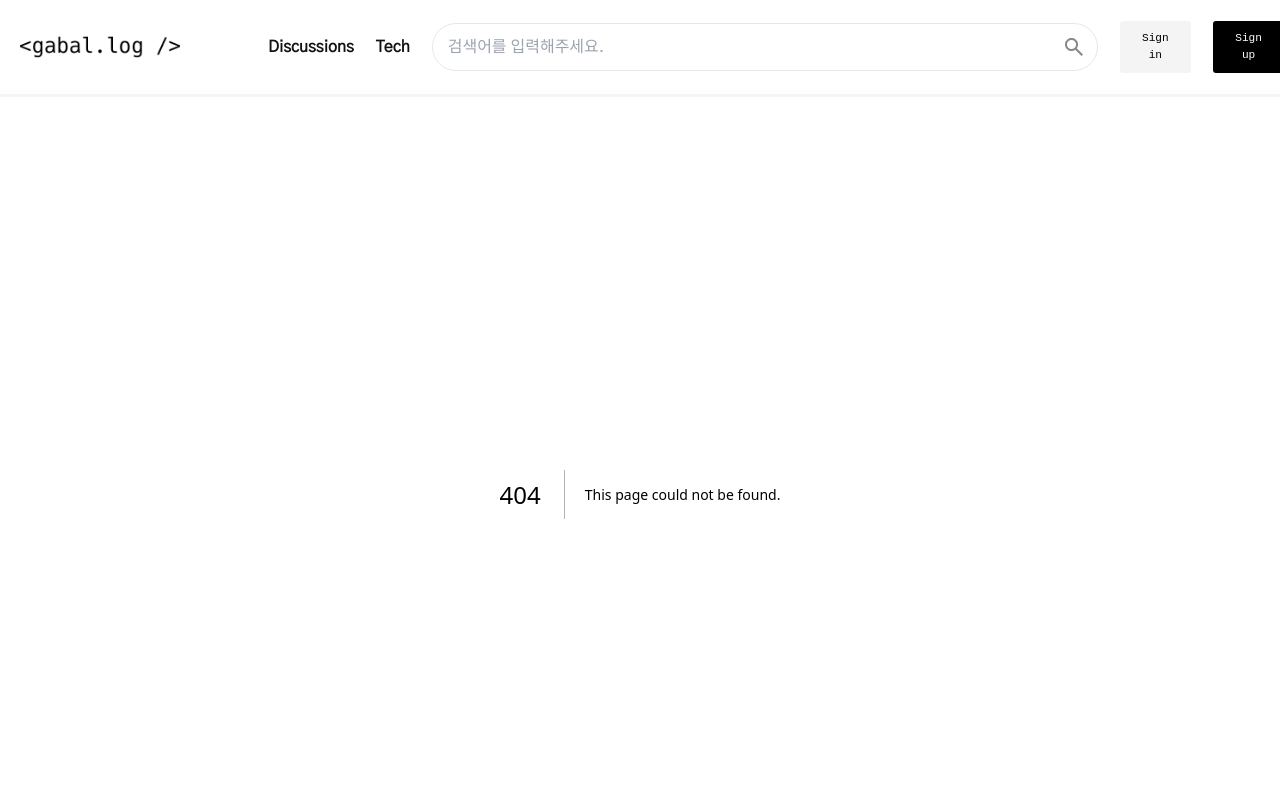
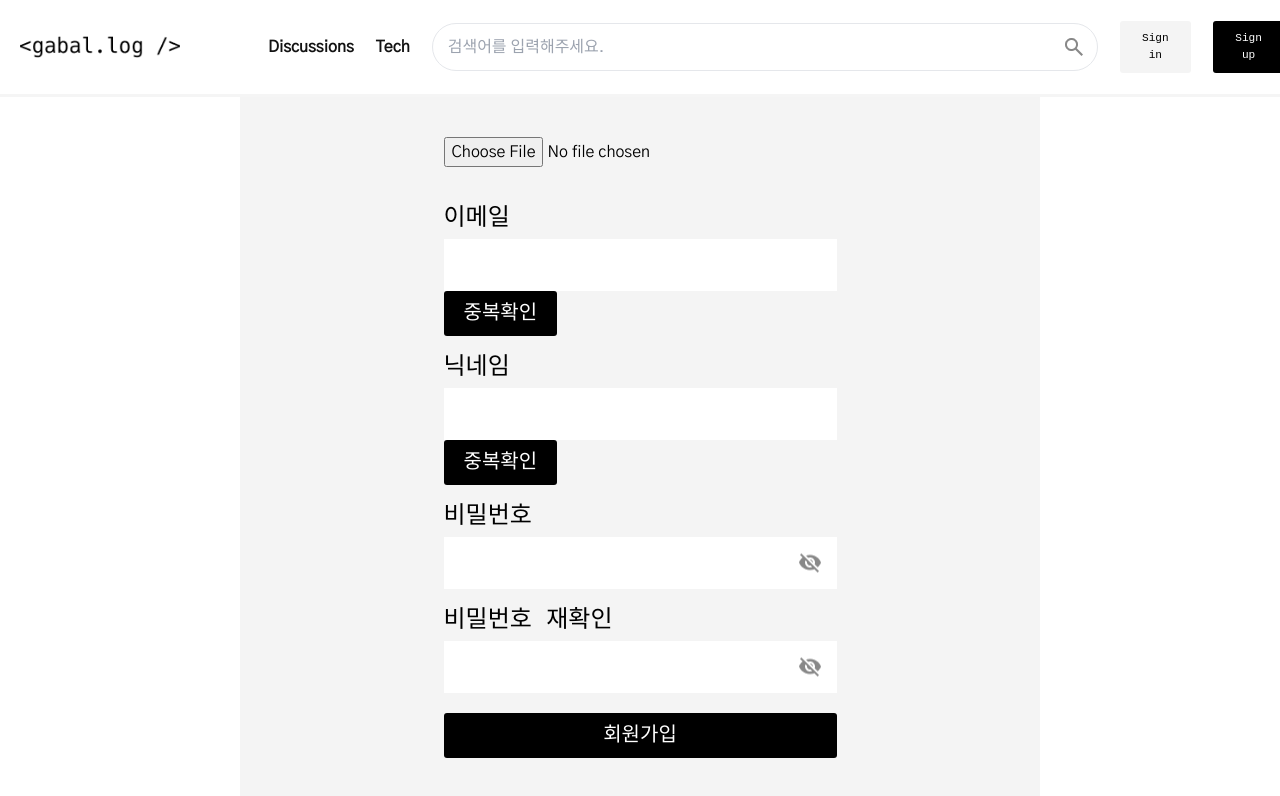
Before and after one commit to GaebalLog/GaebalLog_front, a Next.js app: page /auth/signup in a window 1280 px wide. Before the commit this address had no page. Shown: the top 796 px of the page. Built offline with nearby package versions, Linux system fonts and the light colour scheme; no server answers; a small style sheet from the web is missing.

Commit message:
[FEAT] 회원가입 기능 구현을 위한 임시 레이아웃 구성

```diff
--- /dev/null
+++ b/src/api/api.ts
@@ -0,0 +1,31 @@
+import axios from "axios";
+
+const instance = axios.create({
+  baseURL: process.env.REACT_APP_MY_API,
+  withCredentials: true,
+});
+
+export const authAPI = {
+  localLogin: async (payload: FormData) => {
+    const { data } = await instance.post(
+      "/auth/login",
+      { payload },
+      {
+        headers: { "Content-Type": "multipart/form-data" },
+      },
+    );
+    return data;
+  },
+  googleLogin: async (code: string | null) => {
+    const { data } = await instance.post("/auth/snslogin", { code });
+    return data;
+  },
+  emailConfirm: async (email: string) => {
+    const { data } = await instance.post("/auth/emailCheck", { email });
+    return data;
+  },
+  nicknameConfirm: async (nickname: string) => {
+    const { data } = await instance.post("/auth/nicknameCheck", { nickname });
+    return data;
+  },
+};
--- /dev/null
+++ b/src/app/api/auth/callback/[...snsType]/page.tsx
@@ -0,0 +1,38 @@
+"use client";
+
+import { notFound, redirect, useSearchParams } from "next/navigation";
+import Link from "next/link";
+import React, { useCallback, useEffect } from "react";
+
+import { authAPI } from "@/api/api";
+
+interface Props {
+  params: {
+    snsType: string;
+  };
+}
+
+const GoogleLogin = ({ params: { snsType } }: Props) => {
+  const searchParams = useSearchParams();
+
+  const fetchData = useCallback(async () => {
+    if (searchParams) {
+      const code = searchParams.get("code");
+      const data = await authAPI.googleLogin(code);
+    }
+  }, [searchParams]);
+
+  useEffect(() => {
+    const acceptedTypes = ["google", "github", "kakao"];
+    if (!acceptedTypes.includes(snsType[0])) return notFound();
+  }, [snsType]);
+
+  useEffect(() => {
+    fetchData();
+    redirect("/home");
+  }, [fetchData]);
+
+  return <Link href="/home">메인 페이지로 다시 이동</Link>;
+};
+
+export default GoogleLogin;
--- /dev/null
+++ b/src/app/auth/callback/[...snsType]/page.tsx
@@ -0,0 +1,38 @@
+"use client";
+
+import { notFound, redirect, useSearchParams } from "next/navigation";
+import Link from "next/link";
+import React, { useCallback, useEffect } from "react";
+
+import { authAPI } from "@/api/api";
+
+interface Props {
+  params: {
+    snsType: string;
+  };
+}
+
+const GoogleLogin = ({ params: { snsType } }: Props) => {
+  const searchParams = useSearchParams();
+
+  const fetchData = useCallback(async () => {
+    if (searchParams) {
+      const code = searchParams.get("code");
+      const data = await authAPI.googleLogin(code);
+    }
+  }, [searchParams]);
+
+  useEffect(() => {
+    const acceptedTypes = ["google", "github", "kakao"];
+    if (!acceptedTypes.includes(snsType[0])) return notFound();
+  }, [snsType]);
+
+  useEffect(() => {
+    fetchData();
+    redirect("/home");
+  }, [fetchData]);
+
+  return <Link href="/home">메인 페이지로 다시 이동</Link>;
+};
+
+export default GoogleLogin;
--- a/src/app/auth/login/page.tsx
+++ b/src/app/auth/login/page.tsx
@@ -9,7 +9,7 @@ import Button from "@/components/designSystem/Button";
 import useIcon from "@/hooks/useIcon";
 
 const styles = {
-  container: `flex flex-col items-center w-[800px] h-[800px]`,
+  container: `flex flex-col items-center w-[800px] h-[800px] ${BG_COLOR.general02}`,
   loginSection: {
     wrapper: `w-[465px]`,
     title: `text-[32px] text-center leading-normal mt-12 mb-[88px] font-hack`,
@@ -29,21 +29,27 @@ const Loginpage = () => {
   const google = getIcon("google", 80, 80);
   const github = getIcon("github", 80, 80);
 
+  const REDIRECT_URI = "http://localhost:3000/auth/callback/google";
+  const googleURL = `https://accounts.google.com/o/oauth2/v2/auth/oauthchooseaccount?client_id=${`188016563531-e4l4jvoj3muf8332aoinhhj0m2d90pqv.apps.googleusercontent.com`}&scope=openid%20email%20profile&response_type=code&redirect_uri=${REDIRECT_URI}&state=nVYd7MUtXsB9bU8HSaAzo2jVbP8op_sFVtGdU66baPU&code_challenge=DF6pPeQbrG5mW6VuUUSXDL_kxPKkDq8PyZvaW980oHs&code_challenge_method=S256&service=lso&o2v=2&flowName=GeneralOAuthFlow`;
+
   return (
-    <div className={`${styles.container} ${BG_COLOR.general02}`}>
+    <div className={styles.container}>
       <section className={styles.loginSection.wrapper}>
         <h1 className={styles.loginSection.title}>Log in</h1>
         <form className={styles.loginSection.form}>
-          <InputWithLabel label="E-mail" />
-          <InputWithLabel label="PASSWORD" isPassword />
+          <InputWithLabel label="E-mail" type="email" />
+          <InputWithLabel label="PASSWORD" type="password" />
           <Button size="bigLogin" color="white">
             Log in
           </Button>
         </form>
         <div className={styles.loginSection.localSignUp}>
-          <button className={`leading-none ${TEXT_COLOR.general07rev}`}>
+          <Link
+            href="signup"
+            className={`leading-none ${TEXT_COLOR.general07rev}`}
+          >
             회원가입
-          </button>
+          </Link>
           <div className={`leading-none ${TEXT_COLOR.general03rev}`}>|</div>
           <button className={`leading-none ${TEXT_COLOR.general07rev}`}>
             비밀번호 찾기
@@ -55,7 +61,7 @@ const Loginpage = () => {
         <h4 className={styles.social.title}>간편 로그인</h4>
         <div className={styles.social.iconBox}>
           <Link href={""}>{kakao}</Link>
-          <Link href={""}>{google}</Link>
+          <Link href={googleURL}>{google}</Link>
           <Link href={""}>{github}</Link>
         </div>
       </section>
--- /dev/null
+++ b/src/app/auth/signup/page.tsx
@@ -0,0 +1,90 @@
+"use client";
+
+import React from "react";
+
+import InputWithLabel from "@/components/designSystem/InputWithLabel";
+import Button from "@/components/designSystem/Button";
+import { BG_COLOR } from "@/constants/global/colors";
+import { authAPI } from "@/api/api";
+import useInput from "@/hooks/useInput";
+
+const Signuppage = () => {
+  const [file, setFile] = React.useState<File>();
+  const emailInput = useInput();
+  const nicknameInput = useInput();
+  const passwordInput = useInput();
+  const passwordConfirmInput = useInput();
+
+  const imageUpLoadHandler = (e: React.ChangeEvent<HTMLInputElement>) => {
+    e.preventDefault();
+    const files = e.target?.files;
+    if (files && files[0]) {
+      setFile(files[0]);
+    }
+  };
+
+  const emailCheckHandler = async () => {
+    const { data } = await authAPI.emailConfirm(emailInput.value);
+    console.log("emailCheck ::", data);
+  };
+  const nicknameCheckHandler = async () => {
+    const { data } = await authAPI.nicknameConfirm(nicknameInput.value);
+    console.log("nicknameCheck ::", data);
+  };
+
+  const onSubmitHandler = async (e: React.FormEvent) => {
+    e.preventDefault();
+
+    const formData = new FormData();
+
+    if (!file) return;
+
+    formData.append("file", file);
+    formData.append("email", emailInput.value);
+    formData.append("nickname", nicknameInput.value);
+    formData.append("password", passwordInput.value);
+
+    const { data } = await authAPI.localLogin(formData);
+    console.log("회원가입::", data);
+  };
+
+  return (
+    <div
+      className={`flex justify-center items-center w-[800px] h-[800px] ${BG_COLOR.general02}`}
+    >
+      <form className="flex flex-col gap-5" onSubmit={onSubmitHandler}>
+        <input
+          name="input"
+          id="input-upload"
+          type="file"
+          accept="image/*"
+          className="mb-5"
+          onChange={imageUpLoadHandler}
+        />
+        <div>
+          <InputWithLabel label="이메일" type="email" {...emailInput} />
+          <Button size="tab" color="black" onClick={emailCheckHandler}>
+            중복확인
+          </Button>
+        </div>
+        <div>
+          <InputWithLabel label="닉네임" {...nicknameInput} />
+          <Button size="tab" color="black" onClick={nicknameCheckHandler}>
+            중복확인
+          </Button>
+        </div>
+        <InputWithLabel label="비밀번호" type="password" {...passwordInput} />
+        <InputWithLabel
+          label="비밀번호 재확인"
+          type="password"
+          {...passwordConfirmInput}
+        />
+        <Button size="tab" color="black" type="submit">
+          회원가입
+        </Button>
+      </form>
+    </div>
+  );
+};
+
+export default Signuppage;
--- a/src/components/designSystem/InputWithLabel.tsx
+++ b/src/components/designSystem/InputWithLabel.tsx
@@ -7,12 +7,17 @@ import useIcon from "@/hooks/useIcon";
 
 interface LabelWithInputProps extends HTMLAttributes<HTMLDivElement> {
   label: string;
+  type?: "email" | "password" | "text";
   isPassword?: boolean;
+  value?: string;
+  onChange?: React.ChangeEventHandler<HTMLInputElement>;
 }
 
 const InputWithLabel: React.FC<LabelWithInputProps> = ({
   label,
-  isPassword,
+  type = "text",
+  value,
+  onChange,
   className = "",
   ...props
 }) => {
@@ -21,6 +26,8 @@ const InputWithLabel: React.FC<LabelWithInputProps> = ({
   const { getIcon } = useIcon();
   const eye = getIcon("eye", 22, 19);
   const eyeoff = getIcon("eyeoff", 22, 19);
+
+  const filterdType = type === "password" && isEyeoff ? "password" : type;
 
   const eyeChangHandler = (event: React.MouseEvent) => {
     event.preventDefault();
@@ -35,10 +42,12 @@ const InputWithLabel: React.FC<LabelWithInputProps> = ({
       <div className="relative">
         <input
           className={`w-full pl-4 pr-12 py-[14px]`}
-          type={isEyeoff ? "password" : "text"}
+          type={filterdType}
+          value={value}
+          onChange={onChange}
           {...props}
         />
-        {isPassword && (
+        {type === "password" && (
           <button
             className="absolute top-2/4 right-4 transform -translate-y-1/2"
             onClick={eyeChangHandler}
--- /dev/null
+++ b/src/hooks/useInput.tsx
@@ -0,0 +1,14 @@
+import type React from "react";
+import { useState } from "react";
+
+const useInput = () => {
+  const [value, setValue] = useState("");
+
+  const onChange = (e: React.ChangeEvent<HTMLInputElement>) => {
+    setValue(e.target.value);
+  };
+
+  return { value, onChange };
+};
+
+export default useInput;
```
